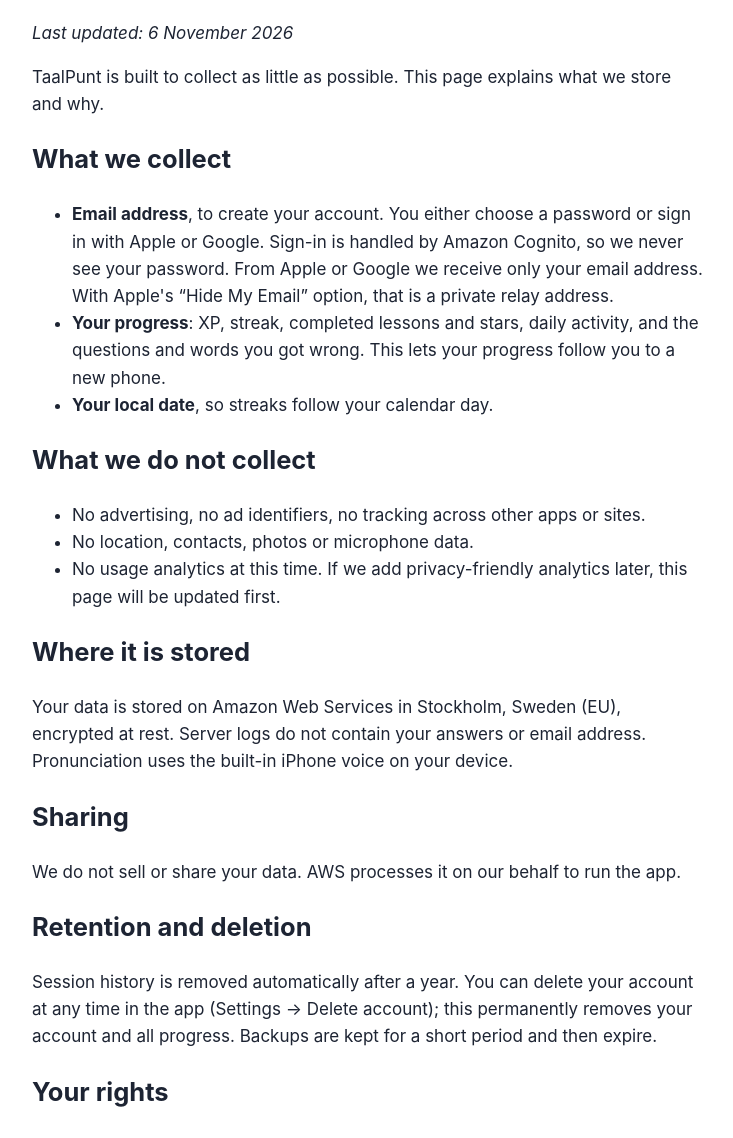
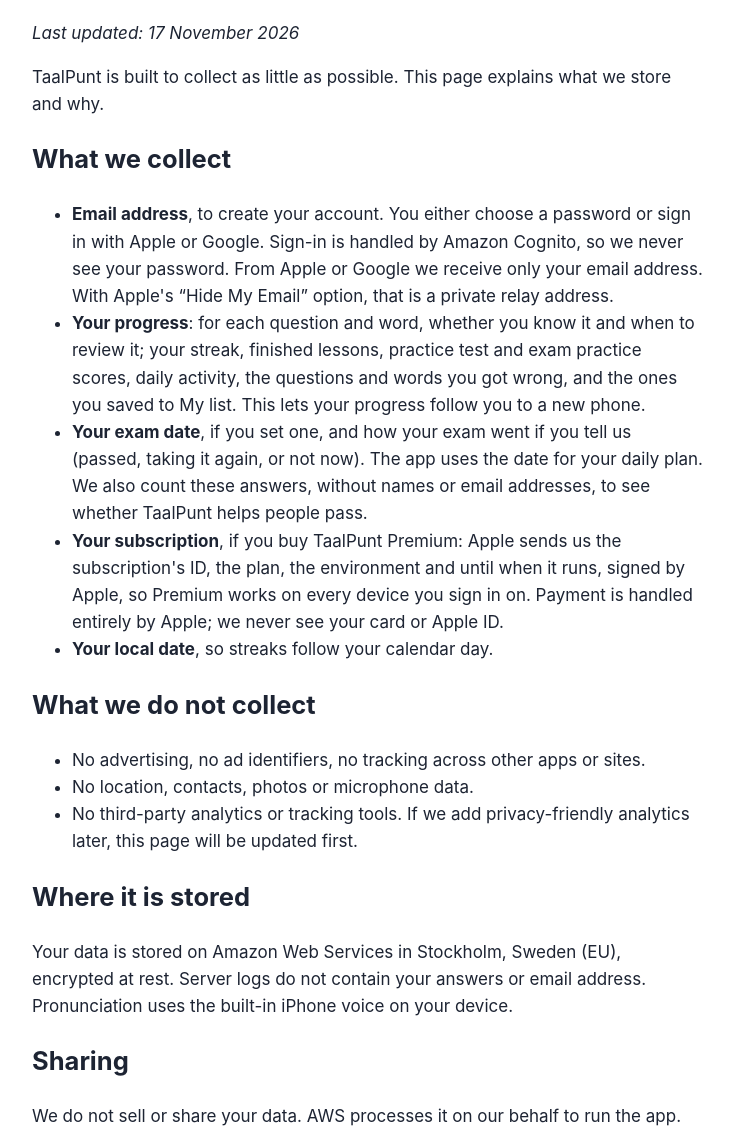
Before and after one commit to cerenaks/taalpunt-be, a plain HTML site: page site/privacy.html in a window 1280 px wide. Shown: the part 127-1265 px from the top of the page, without its empty margins (272-1005 px from the left). Drawn offline with Linux system fonts and the light colour scheme.

Commit message:
Privacy policy: progress per question, exam date, My list, subscriptions
Co-Authored-By: Claude Opus 5.5 <noreply@anthropic.com>

```diff
--- a/site/privacy.html
+++ b/site/privacy.html
@@ -1,25 +1,27 @@
 <!doctype html><html lang="en"><head><meta charset="utf-8"><meta name="viewport" content="width=device-width,initial-scale=1"><title>TaalPunt privacy policy</title><link rel="stylesheet" href="style.css"></head><body><main><nav><a href="./">TaalPunt</a> · <a href="privacy.html">Privacy</a> · <a href="support.html">Support</a></nav>
 <h1>Privacy policy</h1>
-<p><em>Last updated: 6 November 2026</em></p>
+<p><em>Last updated: 17 November 2026</em></p>
 <p>TaalPunt is built to collect as little as possible. This page explains what we store and why.</p>
 <h2>What we collect</h2>
 <ul>
 <li><strong>Email address</strong>, to create your account. You either choose a password or sign in with Apple or Google. Sign-in is handled by Amazon Cognito, so we never see your password. From Apple or Google we receive only your email address. With Apple's “Hide My Email” option, that is a private relay address.</li>
-<li><strong>Your progress</strong>: XP, streak, completed lessons and stars, daily activity, and the questions and words you got wrong. This lets your progress follow you to a new phone.</li>
+<li><strong>Your progress</strong>: for each question and word, whether you know it and when to review it; your streak, finished lessons, practice test and exam practice scores, daily activity, the questions and words you got wrong, and the ones you saved to My list. This lets your progress follow you to a new phone.</li>
+<li><strong>Your exam date</strong>, if you set one, and how your exam went if you tell us (passed, taking it again, or not now). The app uses the date for your daily plan. We also count these answers, without names or email addresses, to see whether TaalPunt helps people pass.</li>
+<li><strong>Your subscription</strong>, if you buy TaalPunt Premium: Apple sends us the subscription's ID, the plan, the environment and until when it runs, signed by Apple, so Premium works on every device you sign in on. Payment is handled entirely by Apple; we never see your card or Apple ID.</li>
 <li><strong>Your local date</strong>, so streaks follow your calendar day.</li>
 </ul>
 <h2>What we do not collect</h2>
 <ul>
 <li>No advertising, no ad identifiers, no tracking across other apps or sites.</li>
 <li>No location, contacts, photos or microphone data.</li>
-<li>No usage analytics at this time. If we add privacy-friendly analytics later, this page will be updated first.</li>
+<li>No third-party analytics or tracking tools. If we add privacy-friendly analytics later, this page will be updated first.</li>
 </ul>
 <h2>Where it is stored</h2>
 <p>Your data is stored on Amazon Web Services in Stockholm, Sweden (EU), encrypted at rest. Server logs do not contain your answers or email address. Pronunciation uses the built-in iPhone voice on your device.</p>
 <h2>Sharing</h2>
 <p>We do not sell or share your data. AWS processes it on our behalf to run the app.</p>
 <h2>Retention and deletion</h2>
-<p>Session history is removed automatically after a year. You can delete your account at any time in the app (Settings → Delete account); this permanently removes your account and all progress. Backups are kept for a short period and then expire.</p>
+<p>Session history is removed automatically after a year. You can delete your account at any time in the app (Settings → Delete account); this permanently removes your account, all progress, your exam date and the link to your subscription. Deleting your account doesn't cancel an App Store subscription; cancel it in Settings → Apple ID → Subscriptions. Backups are kept for a short period and then expire.</p>
 <h2>Your rights</h2>
 <p>Under the GDPR you may ask to access, correct or delete your data. Deleting your account in the app covers deletion; for anything else, contact us via the <a href="support.html">support page</a>.</p>
 <h2>Children</h2>
```
